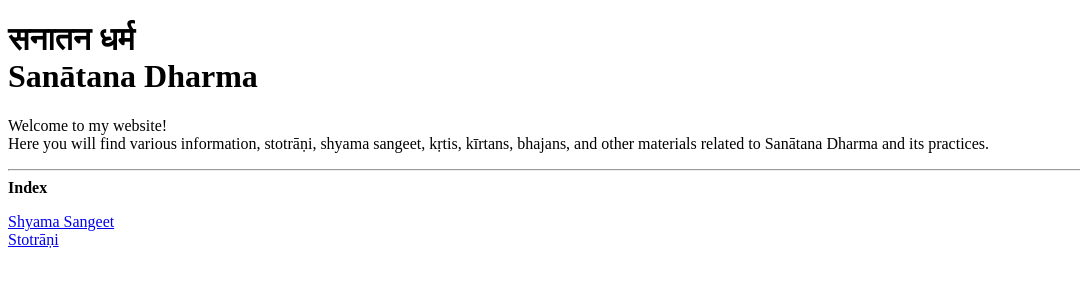
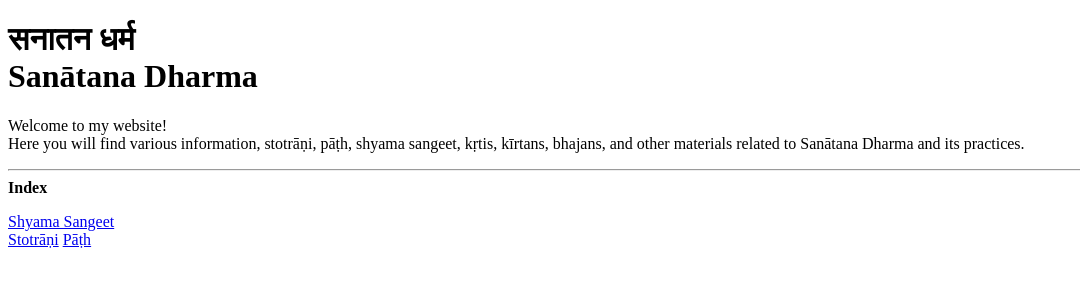
Before and after one commit to certifiedbliss/aimhrimklim, a plain HTML site: page index.html in a window 1280 px wide. Shown: the whole page, without its empty margins (0-1080 px from the left). Drawn offline with Linux system fonts and the light colour scheme.

Commit message:
Update index.html

```diff
--- a/index.html
+++ b/index.html
@@ -7,13 +7,14 @@
         </h1>
         <p>
             Welcome to my website!<br>
-            Here you will find various information, stotrāṇi, shyama sangeet, kṛtis, kīrtans, bhajans, and other materials related to Sanātana Dharma and its practices.
+            Here you will find various information, stotrāṇi, pāṭh, shyama sangeet, kṛtis, kīrtans, bhajans, and other materials related to Sanātana Dharma and its practices.
         </p>
         <hr>
         <b>Index</b>
         <p>
             <a href="/shyamasangeet/shyamasangeet.html">Shyama Sangeet</a><br>
             <a href="/stotrani/stotrani.html">Stotrāṇi</a>
+            <a href="/path/path.html">Pāṭh</a>
         </p>
     </body>
 </html>
```
